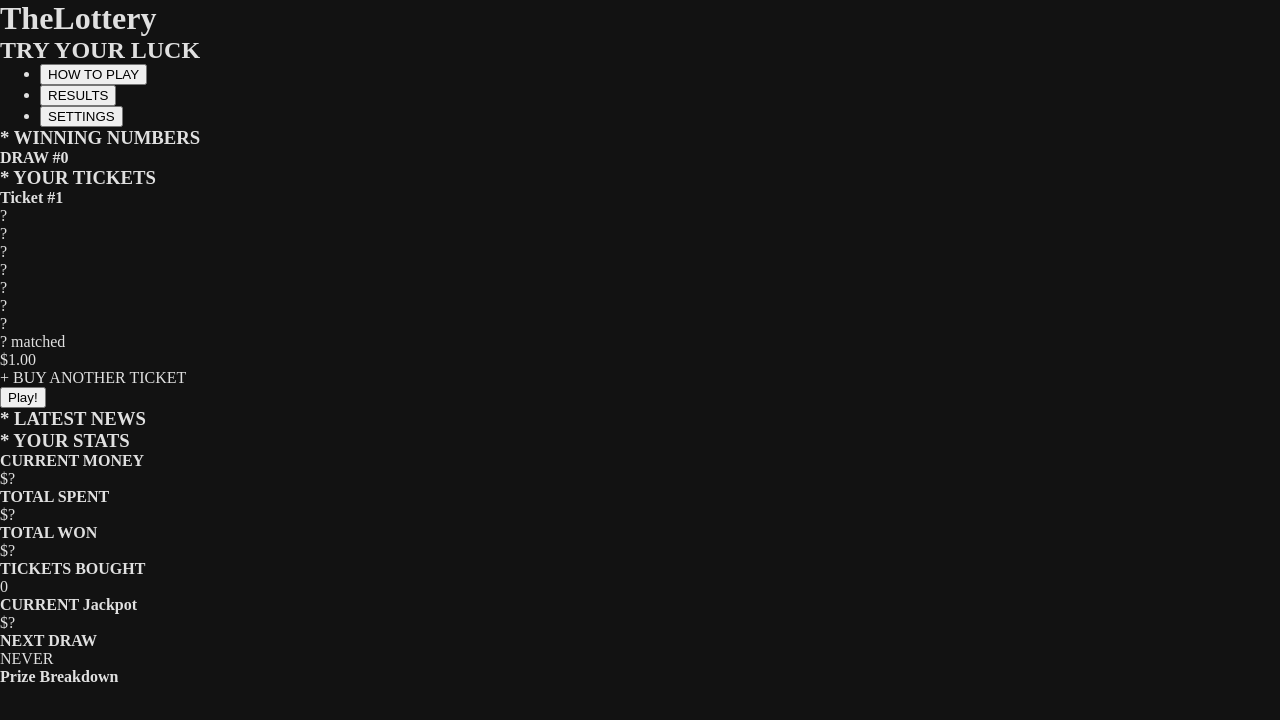
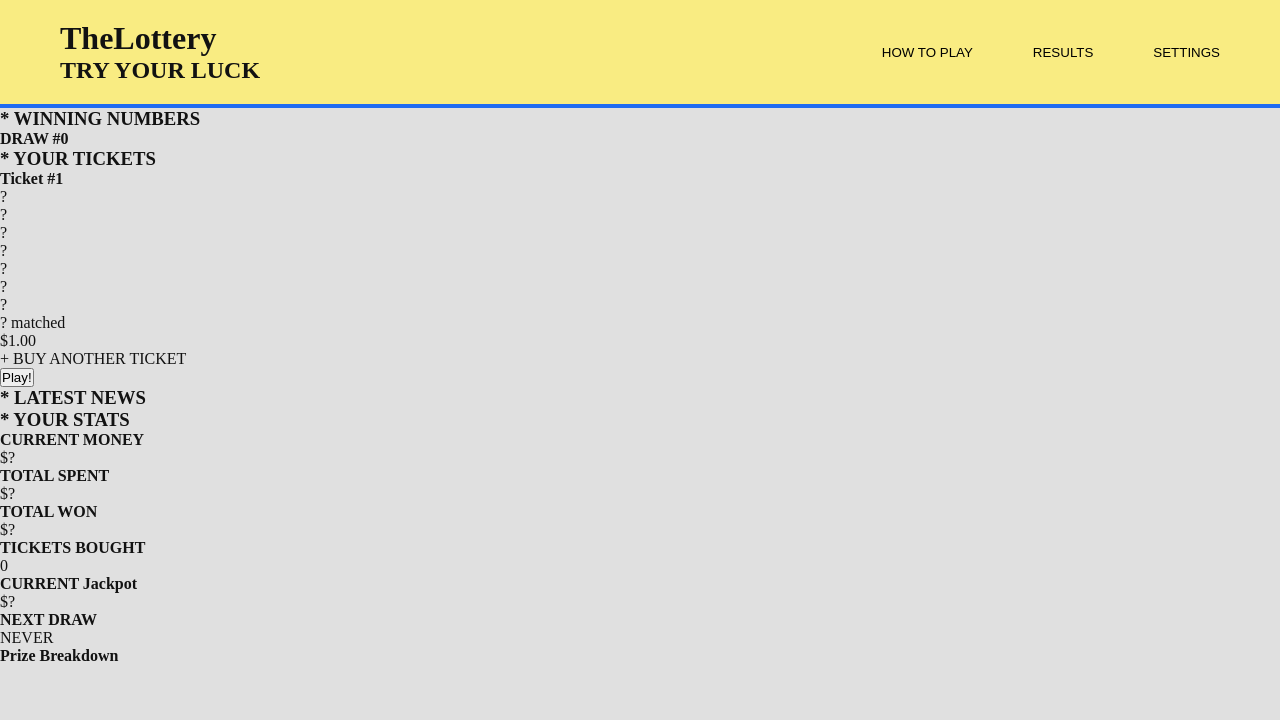
Before and after one commit to DanielDowling999/lotto-sim, a website: page index.html in a window 1280 px wide. Drawn offline with Linux system fonts and the light colour scheme.

Commit message:
Basic css for header, mostly trying to get layout correct

```diff
--- a/styles.css
+++ b/styles.css
@@ -1,8 +1,46 @@
 *{
     margin:0;
+    text-decoration:none;
+    list-style: none;
+    padding:0;
+}
+:root{
+    --light-main-color:#F9EC82;
+    --powerball-color: #1F6CF1;
+    --dark-background-color:#121212;
+    --light-background-color:#E0E0E0;
 }
 
 body{
-    background-color: #121212;
-    color:#E0E0E0;
+    background-color: var(--light-background-color);
+    color:var(--dark-background-color);
 }
+
+
+#head{
+    display:flex;
+    align-items: center;
+    background-color:var(--light-main-color);
+    color:var(--dark-background-color);
+    border-bottom: 4px solid var(--powerball-color);
+    justify-content: space-between;
+    padding-top:20px;
+    padding-bottom:20px;
+    padding-left:60px;
+    padding-right:60px;
+}
+
+#navSection{
+    display:flex;
+    flex-direction:row;
+}
+
+#navSection ul{
+    display:flex;
+    gap:60px;
+}
+
+#navSection button{
+    background-color:var(--light-main-color);
+    border:none;
+}
```
